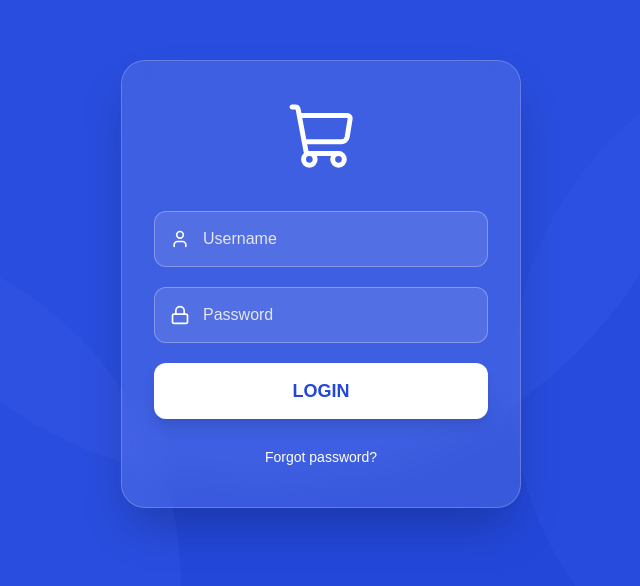
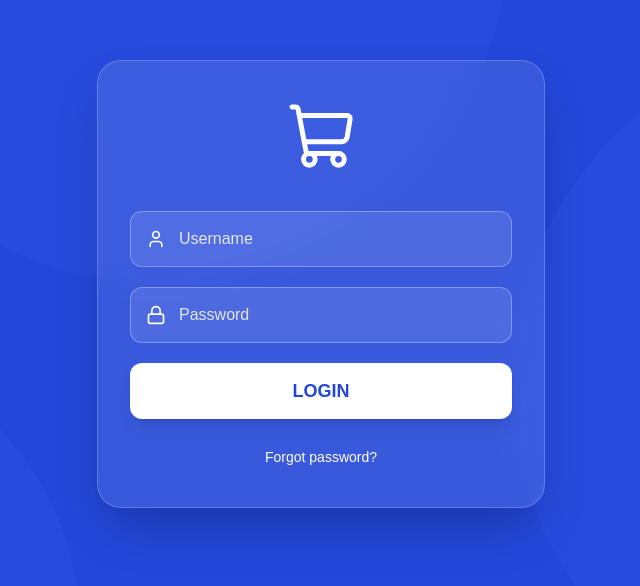
Before and after one commit to karanBeeman/SRMart_Billing, a React (Vite) app in the folder frontend/: page /login in a window 1280 px wide. Shown: the part 116-702 px from the top of the page, without its empty margins (319-959 px from the left). Built offline with nearby package versions, Linux system fonts and the light colour scheme.

Commit message:
otpimizing frontend css and error handling

```diff
--- a/frontend/src/api/apiClient.js
+++ b/frontend/src/api/apiClient.js
@@ -14,26 +14,24 @@ apiClient.interceptors.response.use(
     (response) => response,
 
     (error) => {
+        const message = error.response?.data?.message || "Something went wrong";
+
         switch (error.response?.status) {
-            case 401:
-                window.location = "/login";
-                break;
-
             case 403:
                 alert("Access denied");
-
                 break;
 
             case 500:
                 alert("Server error");
-
                 break;
 
             default:
                 break;
         }
 
-        return Promise.reject(error);
+        const customError = new Error(message);
+        customError.status = error.response?.status;
+        return Promise.reject(customError);
     }
 );
 
--- a/frontend/src/auth/components/LoginForm.jsx
+++ b/frontend/src/auth/components/LoginForm.jsx
@@ -38,9 +38,11 @@ function LoginForm() {
             navigate("/sales");
             setLoading(false);
         } catch (err) {
-            setError(
-                err?.response?.data?.message || "Invalid username or password"
-            );
+            setError(err.message);
+            setFormData({
+                username: "",
+                password: "",
+            });
         } finally {
             setLoading(false);
         }
@@ -109,7 +111,7 @@ function LoginForm() {
                         value={formData.username}
                         onChange={handleChange}
                         placeholder="Username"
-                        //  required
+                        required
                         autoComplete="off"
                         className="
                             w-full
@@ -157,7 +159,7 @@ function LoginForm() {
                         value={formData.password}
                         onChange={handleChange}
                         placeholder="Password"
-                        // required
+                        required
                         autoComplete="off"
                         className="
                             w-full
--- a/frontend/src/auth/pages/LoginPage.jsx
+++ b/frontend/src/auth/pages/LoginPage.jsx
@@ -1,102 +1,13 @@
 import LoginForm from "../components/LoginForm";
+import AppBackground from "../../shared/AppBackground.jsx";
 
 function LoginPage() {
     return (
-        <div
-            className="
-                min-h-screen
-                bg-[#2347D9]
-
-                relative
-                overflow-hidden
-
-                flex
-                items-center
-                justify-center
-            "
-        >
-            {/* Top Circle */}
-
-            <div
-                className="
-                    absolute
-                    top-[-300px]
-                    left-[10%]
-
-                    w-[700px]
-                    h-[700px]
-
-                    md:w-[900px]
-                    md:h-[900px]
-
-                    bg-[#3B5AE8]
-                    opacity-30
-                    rounded-full
-
-                    z-0
-                "
-            />
-
-            {/* Bottom Left Circle */}
-
-            <div
-                className="
-                    absolute
-                    bottom-[-250px]
-                    left-[-200px]
-
-                    w-[500px]
-                    h-[500px]
-
-                    md:w-[700px]
-                    md:h-[700px]
-
-                    bg-[#3B5AE8]
-                    opacity-30
-                    rounded-full
-
-                    z-0
-                "
-            />
-
-            {/* Right Circle */}
-
-            <div
-                className="
-                    absolute
-                    top-[150px]
-                    right-[-250px]
-
-                    w-[400px]
-                    h-[400px]
-
-                    md:w-[700px]
-                    md:h-[700px]
-
-                    bg-[#3B5AE8]
-                    opacity-20
-                    rounded-full
-
-                    z-0
-                "
-            />
-
-            {/* Login Form */}
-
-            <div
-                className="
-                    relative
-                    z-10
-
-                    w-full
-                    max-w-md
-
-                    px-6
-                "
-            >
+        <AppBackground>
+            <div className="min-h-screen flex items-center justify-center">
                 <LoginForm />
             </div>
-        </div>
+        </AppBackground>
     );
 }
 
--- a/frontend/src/dashboard/components/DashboardContainer.jsx
+++ b/frontend/src/dashboard/components/DashboardContainer.jsx
@@ -1,47 +1,11 @@
 import Sidebar from "./Sidebar";
 import TopNavbar from "./TopNavbar";
+import AppBackground from "../../shared/AppBackground.jsx";
 
 function DashboardContainer({ children }) {
     return (
-        <div
-            className="
-        h-screen
-        bg-[#2347D9]
-        relative
-        overflow-hidden
-        flex
-    "
-        >
-            {/* Top circle */}
-
-            <div
-                className="
-                    absolute
-                    top-[-300px]
-                    left-[10%]
-                    w-[700px]
-                    h-[700px]
-                    bg-[#3B5AE8]
-                    opacity-20
-                    rounded-full
-                "
-            />
-
-            {/* Bottom circle */}
-
-            <div
-                className="
-                    absolute
-                    bottom-[-250px]
-                    left-[-200px]
-                    w-[600px]
-                    h-[600px]
-                    bg-[#3B5AE8]
-                    opacity-20
-                    rounded-full
-                "
-            />
-
+        <AppBackground>
+            <div className="h-screen flex">
                 <Sidebar />
 
                 <div
@@ -49,18 +13,16 @@ function DashboardContainer({ children }) {
                         flex-1
                         relative
                         z-10
-
                         p-8
-
                         overflow-y-auto
                         h-screen
                     "
                 >
                     <TopNavbar />
-
                     {children}
                 </div>
             </div>
+        </AppBackground>
     );
 }
 
--- /dev/null
+++ b/frontend/src/shared/AppBackground.jsx
@@ -0,0 +1,19 @@
+import BackgroundCircles from "./BackgroundCircles";
+
+function AppBackground({ children }) {
+    return (
+        <div className="min-h-screen bg-[#2347D9] relative overflow-hidden">
+            <BackgroundCircles />
+
+            <div
+                className="
+                 relative z-10 h-screen w-screen
+                "
+            >
+                {children}
+            </div>
+        </div>
+    );
+}
+
+export default AppBackground;
--- /dev/null
+++ b/frontend/src/shared/BackgroundCircles.jsx
@@ -0,0 +1,52 @@
+function BackgroundCircles() {
+    return (
+        <>
+            {/* Top circle */}
+            <div
+                className="
+                    absolute
+                    top-[-300px]
+                    left-[10%]
+                    w-[700px]
+                    h-[700px]
+                    bg-[#3B5AE8]
+                    opacity-20
+                    rounded-full
+                "
+            />
+
+            {/* Bottom circle */}
+            <div
+                className="
+                    absolute
+                    bottom-[-250px]
+                    left-[-200px]
+                    w-[600px]
+                    h-[600px]
+                    bg-[#3B5AE8]
+                    opacity-20
+                    rounded-full
+                "
+            />
+
+            {/* Right circle */}
+            <div
+                className="
+                    absolute
+                    top-[150px]
+                    right-[-250px]
+                    w-[400px]
+                    h-[400px]
+                    md:w-[700px]
+                    md:h-[700px]
+                    bg-[#3B5AE8]
+                    opacity-20
+                    rounded-full
+                    z-0
+                "
+            />
+        </>
+    );
+}
+
+export default BackgroundCircles;
```
Also changed, not shown: 1 other file (tests, documents, lock files or other folders). Lines whose indentation alone changed are shown as unchanged.
